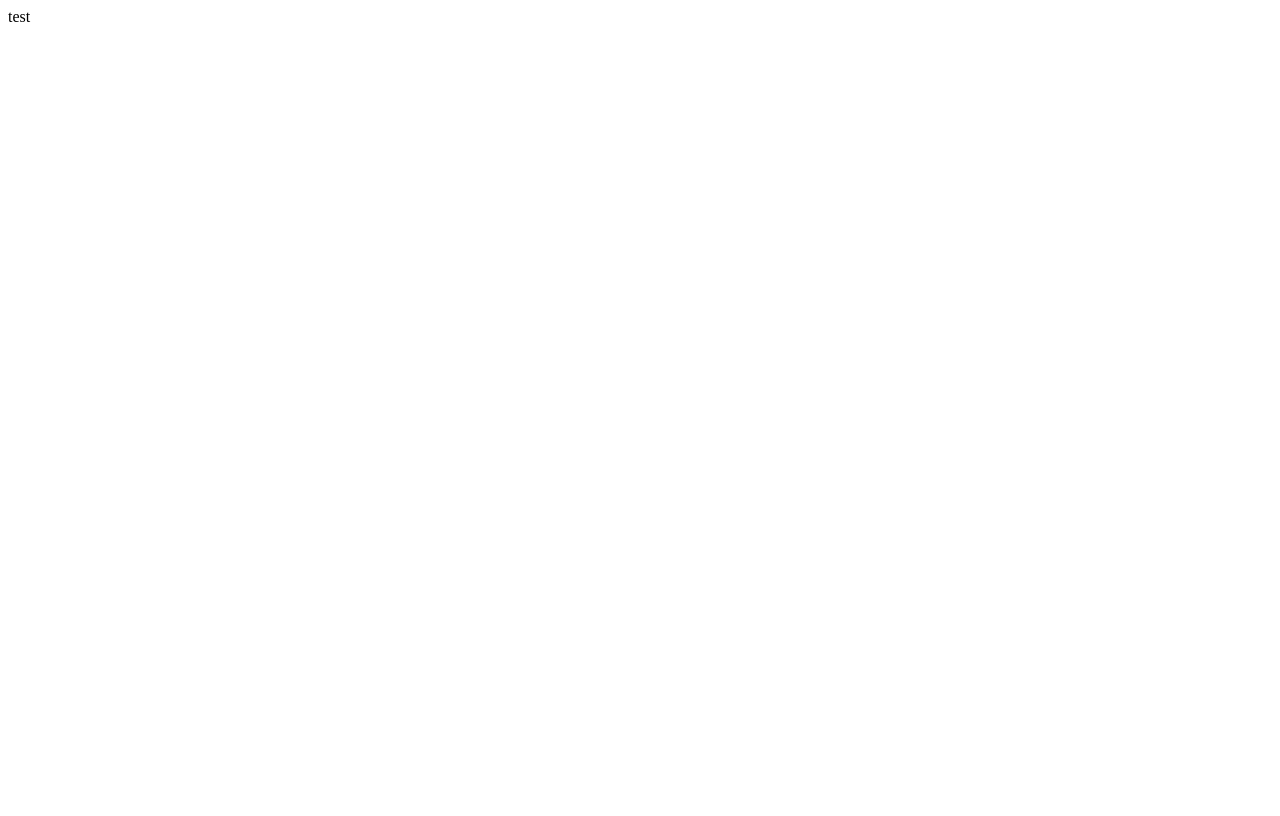
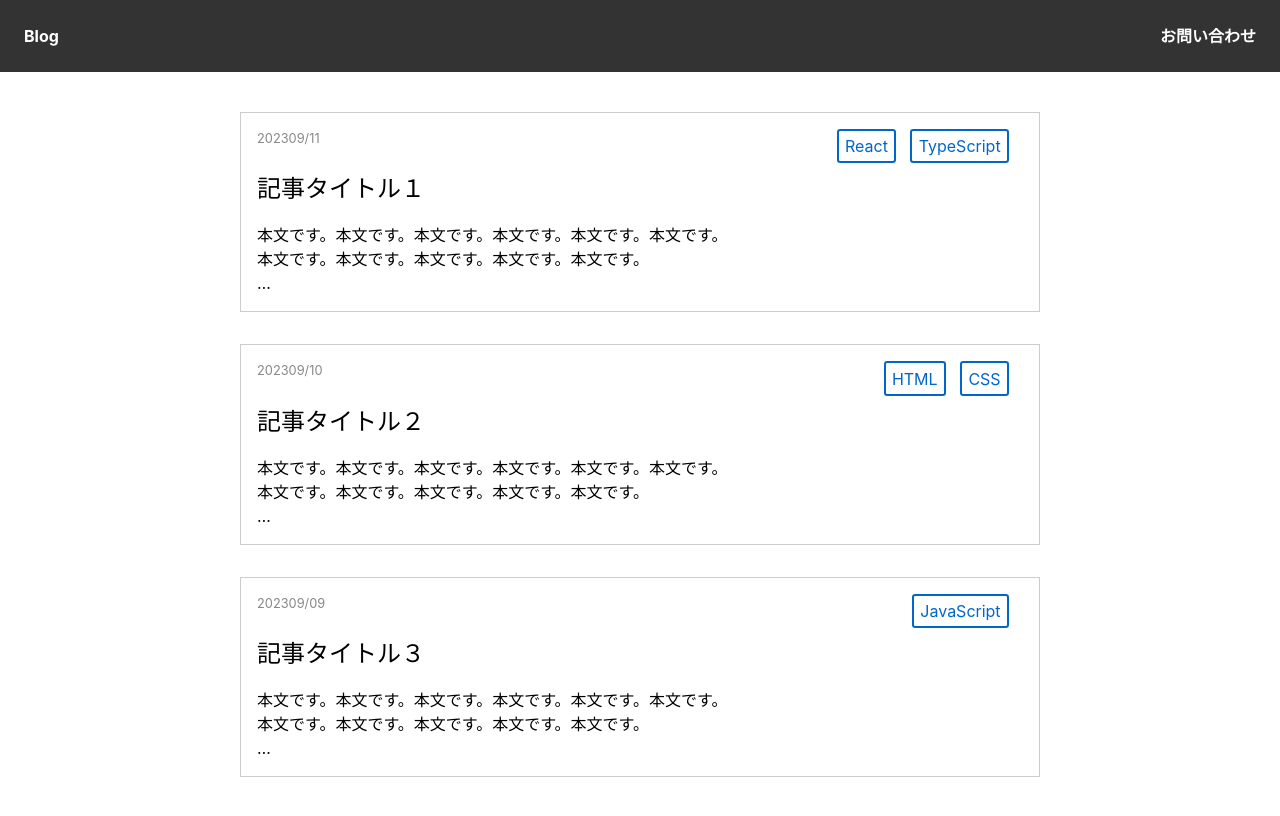
Before and after one commit to niiho-katsumi/test-project, a React (Vite) app: page / in a window 1280 px wide. Shown: the top 816 px of the page. Built offline with nearby package versions, Linux system fonts and the light colour scheme.

Commit message:
Homeのルーティング設定

```diff
--- a/src/App.tsx
+++ b/src/App.tsx
@@ -1,11 +1,15 @@
+import { BrowserRouter, Route, Routes } from "react-router-dom";
+import Home from "./components/pages/Home/Home";
+import "./index.css";
 
 function App() {
-
   return (
-    <>
-    test
-    </>
-  )
+    <BrowserRouter>
+      <Routes>
+        <Route path="/" Component={Home} />
+      </Routes>
+    </BrowserRouter>
+  );
 }
 
-export default App
+export default App;
```
